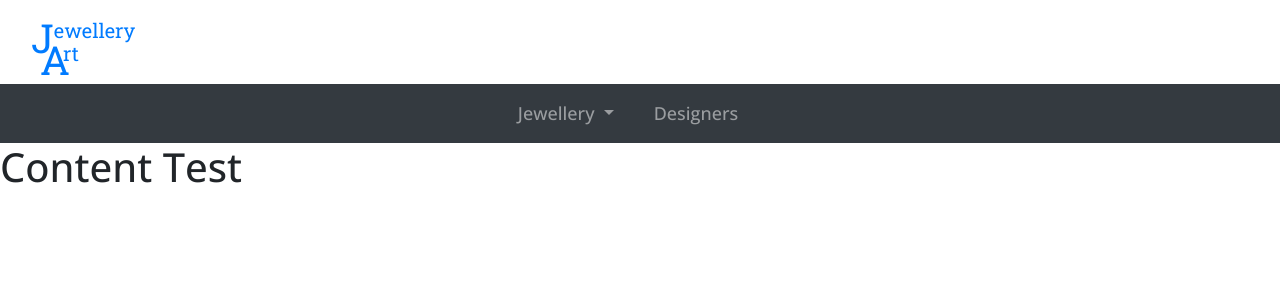
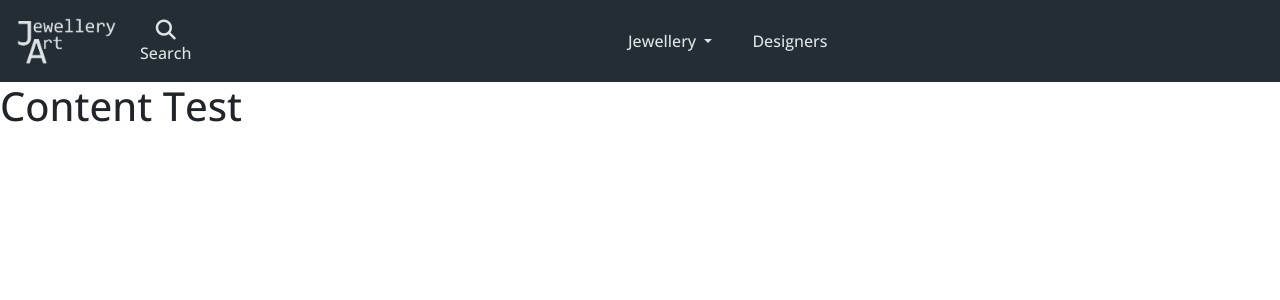
Before and after one commit to Stephanie-Ash/jewellery-art, a Django app: page / in a window 1280 px wide. Shown: the top 300 px of the page. Run offline with Django 3.2, Linux system fonts and the light colour scheme; some libraries are stand-ins or nearby versions.

Commit message:
Replace logo with image and add logo and search icon to main navigation

```diff
--- a/static/css/base.css
+++ b/static/css/base.css
@@ -2,36 +2,30 @@ body {
     font-family: 'Open Sans', sans-serif;
 }
 
-.nav-link {
-    font-size: 18px;
+.bg-color-drk {
+    background-color: #242d33;
 }
 
-.logo-container {
-    position: relative;
-    font-family: 'Roboto Slab', serif;
+.bg-color-lgt {
+    background-color: #dce4e8;
 }
 
-.logo-initial {
-    font-size: 40px;
+.txt-lgt {
+    color: #dce4e8;
 }
 
-.logo-text {
-    font-size: 20px;
+.nav-link {
+    color: #dce4e8;
 }
 
-.logo-one {
-    position: absolute;
-    top: 15px;
+.logo {
+    background: url('/media/jewellery-art-logo.png') no-repeat center center;
+    background-size: cover;
+    width: 100px;
+    height: 50px;
+    display: block;
 }
 
-.logo-two {
-    position: absolute;
-    top: 30px;
-    left: 25px;
+.search-dropdown {
+    border: none;
 }
-
-.logo-three {
-    position: absolute;
-    top: 38px;
-    left: 48px;
-}
--- a/templates/base.html
+++ b/templates/base.html
@@ -19,7 +19,7 @@
     <!-- Google Fonts -->
     <link rel="preconnect" href="https://fonts.googleapis.com">
     <link rel="preconnect" href="https://fonts.gstatic.com" crossorigin>
-    <link href="https://fonts.googleapis.com/css2?family=Open+Sans:wght@500&family=Roboto+Slab&display=swap" rel="stylesheet">
+    <link href="https://fonts.googleapis.com/css2?family=Open+Sans:wght@500&display=swap" rel="stylesheet">
     <!-- Bootstrap -->
     <link rel="stylesheet" href="https://cdn.jsdelivr.net/npm/bootstrap@4.6.1/dist/css/bootstrap.min.css"
         integrity="sha384-zCbKRCUGaJDkqS1kPbPd7TveP5iyJE0EjAuZQTgFLD2ylzuqKfdKlfG/eSrtxUkn" crossorigin="anonymous">
@@ -51,25 +51,53 @@
 
 <body>
     <header class="container-fluid">
-        <div class="row">
+        <!-- <div class="row">
             <div class="col-6">
-                <a href="{% url 'home' %}" class="nav-link logo-container mb-2">
-                    <span class="logo-initial">J</span>
-                    <span class="logo-one logo-text">ewellery</span>
-                    <span class="logo-two logo-initial">A</span>
-                    <span class="logo-three logo-text">rt</span>
-                </a>
+                <a class="logo my-2" href="{% url 'home' %}"></a>
+                <li class="list-inline-item">
+                    <a href="">
+                        <div class="text-center">
+                            <div><i class="fas fa-search fa-lg"></i></div>
+                            <p class="m-0">Search</p>
+                        </div>
+                    </a>
+                </li>
             </div>
             <div class="col-6 text-right">
 
             </div>
-        </div>
+        </div> -->
         <div class="row">
-            <nav class="navbar navbar-expand-lg navbar-dark bg-dark w-100">
+            <nav class="navbar bg-color-drk navbar-expand-lg w-100">
                 <button class="navbar-toggler" type="button" data-toggle="collapse" data-target="#navbar-main"
                     aria-controls="navbar-main" aria-expanded="false" aria-label="Toggle navigation">
                     <span class="navbar-toggler-icon"></span>
                 </button>
+                <li class="list-inline-item">
+                    <a class="logo my-2" href="{% url 'home' %}"></a>
+                </li>
+                <li class="list-inline-item">
+                    <a class="nav-link"  href="#" id="search" data-toggle="dropdown" aria-haspopup="true" aria-expanded="false">
+                        <div class="text-center">
+                            <i class="fas fa-search fa-lg"></i>
+                            <p class="m-0">Search</p>
+                        </div>
+                    </a>
+                    <div class="dropdown-menu bg-color-lgt search-dropdown w-100 px-4" aria-labelledby="search">
+                        <form class="form" method="GET" action="#">
+                            <div class="input-group w-100">
+                                <input class="form-control" type="text" name="q" placeholder="Search our store">
+                                <div class="input-group-append">
+                                    <button class="form-control form-control btn bg-color-drk" type="submit">
+                                        <span>
+                                            <i class="fas fa-search txt-lgt"></i>
+                                        </span>
+                                    </button>
+                                </div>
+                            </div>
+                        </form>
+                    </div>
+                </li>
                 <div class="collapse navbar-collapse" id="navbar-main">
                     <ul class="navbar-nav w-auto mx-auto">
                         <li class="nav-item dropdown position-static">
```
Also changed, not shown: media/jewellery-art-logo.png (added).
